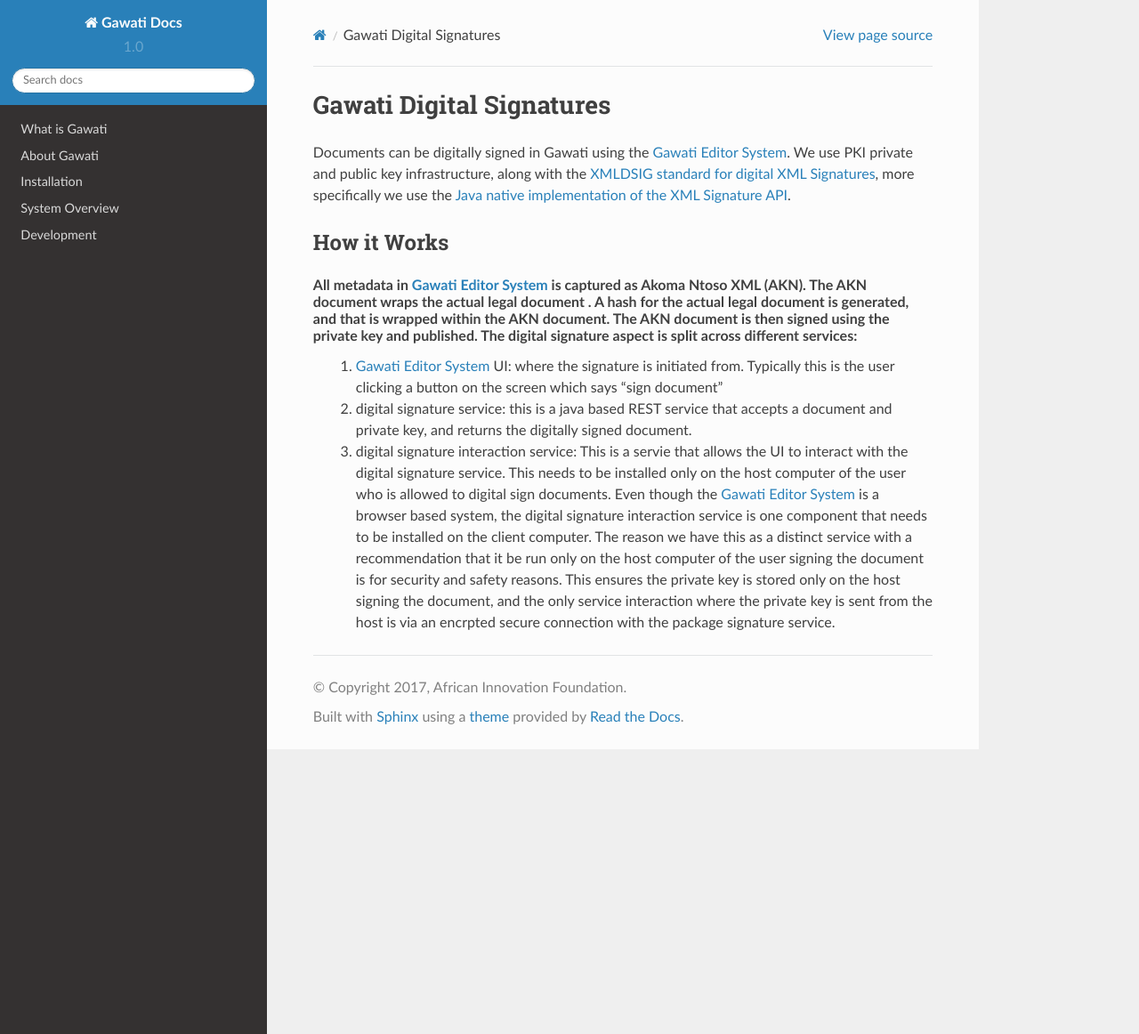
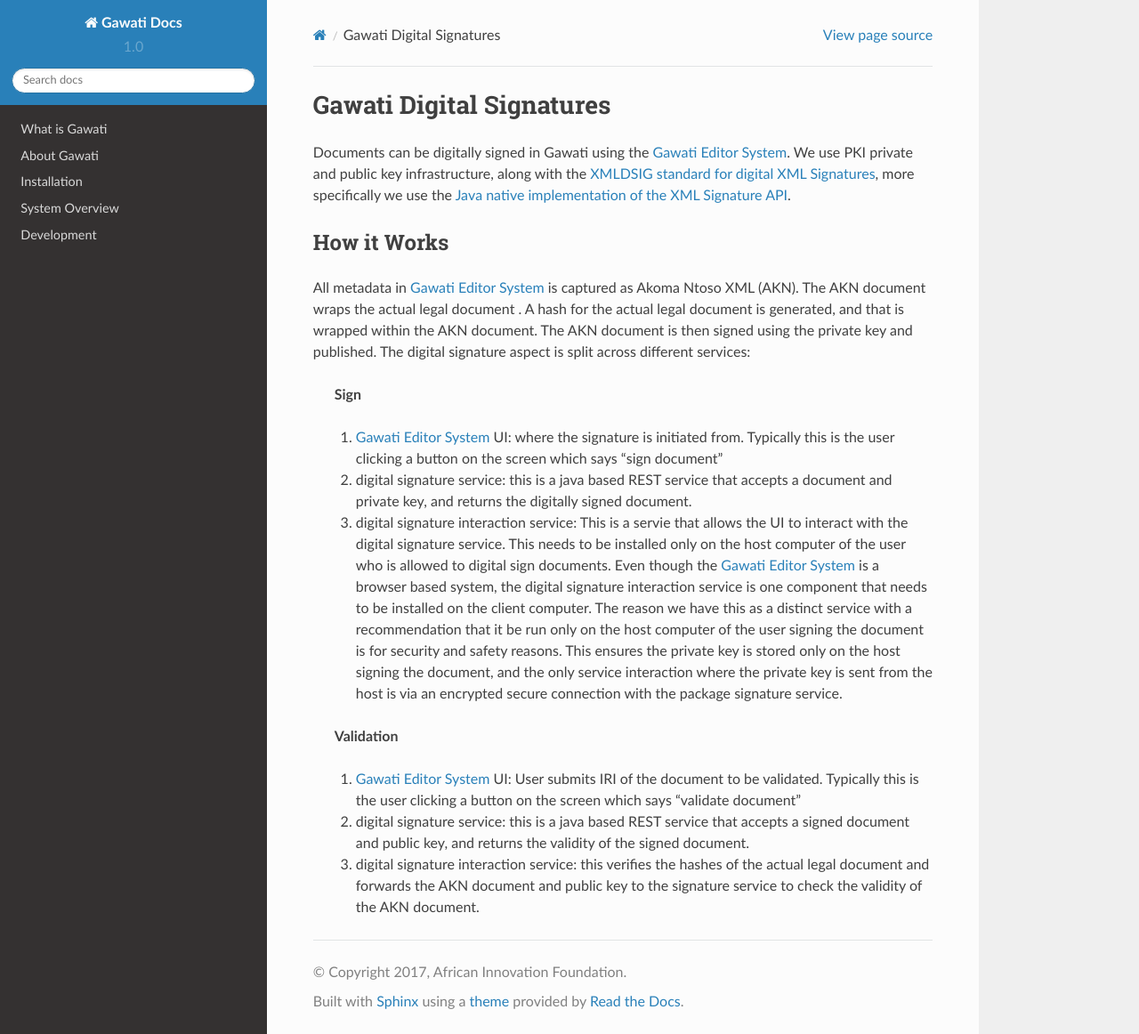
Before and after one commit to gawati/gawati-docs, a Sphinx documentation site: the page built from docs/source/system/about-digital-signatures.rst, in a window 1280 px wide and 1162 px high. Shown: the whole window at 89% size. Built offline with Sphinx 7.4.7 and the Read the Docs theme 2.0.0, drawn with Linux system fonts in a browser that asks for light colours.

Commit message:
Added documentation about signature validation

```diff
--- a/docs/source/system/about-digital-signatures.rst
+++ b/docs/source/system/about-digital-signatures.rst
@@ -9,6 +9,15 @@ How it Works
 ************
 
 All metadata in :ref:`gawati-editor` is captured as Akoma Ntoso XML (AKN). The AKN document wraps the actual legal document . A hash for the actual legal document is generated, and that is wrapped within the AKN document. The AKN document is then signed using the private key and published. The digital signature aspect is split across different services:
+
+    **Sign**
+
     1. :ref:`gawati-editor` UI: where the signature is initiated from. Typically this is the user clicking a button on the screen which says "sign document"
     2. digital signature service: this is a java based REST service that accepts a document and private key, and returns the digitally signed document.
-    3. digital signature interaction service: This is a servie that allows the UI to interact with the digital signature service. This needs to be installed only on the host computer of the user who is allowed to digital sign documents. Even though the :ref:`gawati-editor` is a browser based system, the digital signature interaction service is one component that needs to be installed on the client computer. The reason we have this as a distinct service with a recommendation that it be run only on the host computer of the user signing the document is for security and safety reasons. This ensures the private key is stored only on the host signing the document, and the only service interaction where the private key is sent from the host is via an encrpted secure connection with the package signature service.
+    3. digital signature interaction service: This is a servie that allows the UI to interact with the digital signature service. This needs to be installed only on the host computer of the user who is allowed to digital sign documents. Even though the :ref:`gawati-editor` is a browser based system, the digital signature interaction service is one component that needs to be installed on the client computer. The reason we have this as a distinct service with a recommendation that it be run only on the host computer of the user signing the document is for security and safety reasons. This ensures the private key is stored only on the host signing the document, and the only service interaction where the private key is sent from the host is via an encrypted secure connection with the package signature service.
+
+    **Validation**
+
+    1. :ref:`gawati-editor` UI: User submits IRI of the document to be validated. Typically this is the user clicking a button on the screen which says "validate document"
+    2. digital signature service: this is a java based REST service that accepts a signed document and public key, and returns the validity of the signed document.
+    3. digital signature interaction service: this verifies the hashes of the actual legal document and forwards the AKN document and public key to the signature service to check the validity of the AKN document.
```
